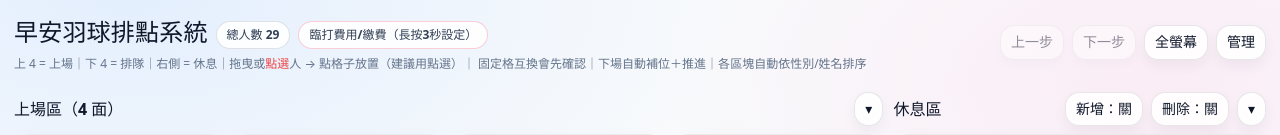
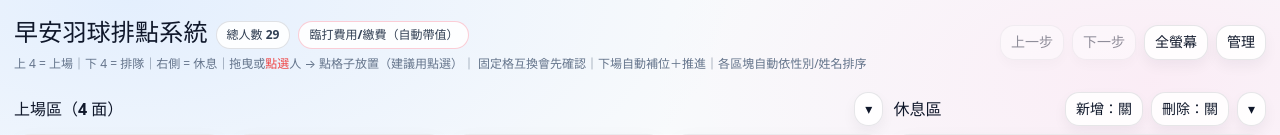
Before and after one commit to jacky811029/badminton-lineup-react, a React (Vite) app: page / in a window 1280 px wide. Shown: the top 135 px of the page. Built offline with nearby package versions, Linux system fonts and the light colour scheme.

Commit message:
Remove long-press fee/payTo input; auto derive from settings

```diff
--- a/src/App.jsx
+++ b/src/App.jsx
@@ -790,8 +790,7 @@ export default function App() {
   const [benchAddOpen, setBenchAddOpen] = useState(false);
   const benchScrollRef = useRef(null);
 
-  // ===== 長按（費用設定）=====
-  const feePressTimerRef = useRef(null);
+  // （已移除）費用設定長按輸入
 
   useEffect(() => {
     saveState(state);
@@ -942,29 +941,9 @@ export default function App() {
     setChargeDate(s);
   }
 
-  // ===== 費用設定：長按 3 秒（舊：頂部顯示用）=====
-  function startFeePress() {
-    if (feePressTimerRef.current) clearTimeout(feePressTimerRef.current);
-    feePressTimerRef.current = setTimeout(() => {
-      const fee = prompt("請輸入臨打費用（例如：150）", state.config?.feeText || "");
-      if (fee === null) return;
-      const payTo = prompt("請輸入繳費給（例如：阿宏）", state.config?.payTo || "");
-      if (payTo === null) return;
-
-      applyState((prev) => {
-        const next = structuredClone(normalize(prev));
-        next.config.feeText = String(fee);
-        next.config.payTo = String(payTo);
-        return next;
-      });
-    }, 3000);
-  }
-  function cancelFeePress() {
-    if (feePressTimerRef.current) {
-      clearTimeout(feePressTimerRef.current);
-      feePressTimerRef.current = null;
-    }
-  }
+  // ===== 費用設定（第 5 項）：取消長按手動輸入，改自動帶值 =====
+  // - 臨打費用：來自「分類費用設定」的臨打金額（feeCasual）
+  // - 繳費給：來自「總務股長」（chief）
 
   // ===== 人員操作 =====
   function addPlayer() {
@@ -1356,13 +1335,13 @@ export default function App() {
   }, [state.players]);
 
   const feeLine = useMemo(() => {
-    const fee = (state.config?.feeText || "").trim();
-    const payTo = (state.config?.payTo || "").trim();
+    const fee = String(state.config?.feeCasual ?? "").trim();
+    const payTo = String(state.config?.chief ?? "").trim();
     if (!fee && !payTo) return "";
     if (fee && payTo) return `臨打費用$${fee}，繳費給: ${payTo}`;
     if (fee && !payTo) return `臨打費用$${fee}`;
     return `繳費給: ${payTo}`;
-  }, [state.config?.feeText, state.config?.payTo]);
+  }, [state.config?.feeCasual, state.config?.chief]);
 
   // ===== 收費表資料 =====
   function parseMoney(v) {
@@ -2874,18 +2853,11 @@ export default function App() {
             <span
               style={{
                 ...ui.badge,
-                cursor: "pointer",
                 borderColor: "rgba(244,63,94,.25)",
               }}
-              title="長按 3 秒設定臨打費用/繳費（僅顯示在頂部）"
-              onMouseDown={startFeePress}
-              onMouseUp={cancelFeePress}
-              onMouseLeave={cancelFeePress}
-              onTouchStart={startFeePress}
-              onTouchEnd={cancelFeePress}
-              onTouchCancel={cancelFeePress}
+              title="臨打費用：取自分類費用設定；繳費給：取自總務股長"
             >
-              {feeLine ? feeLine : "臨打費用/繳費（長按3秒設定）"}
+              {feeLine ? feeLine : "臨打費用/繳費（自動帶值）"}
             </span>
           </div>
 
```
